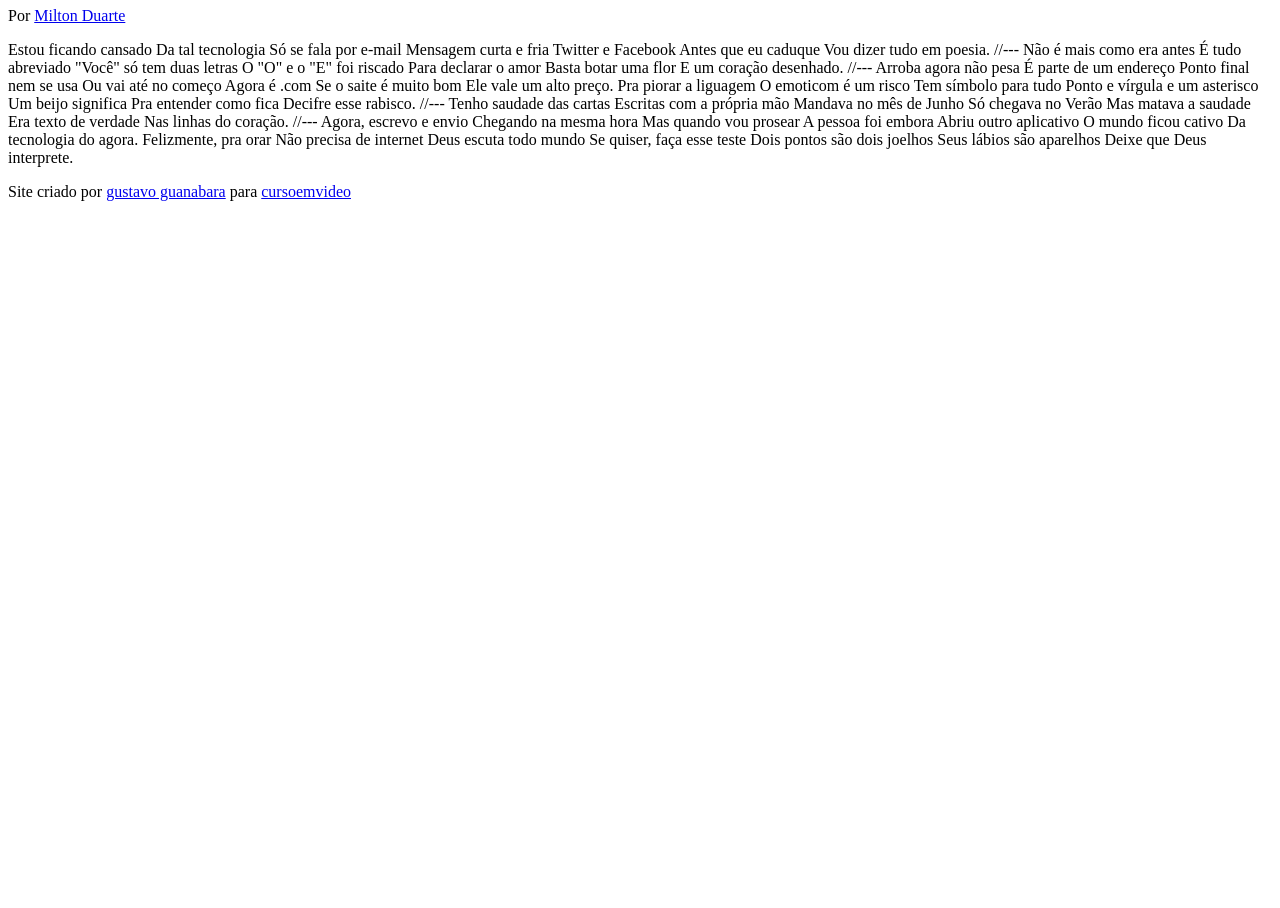
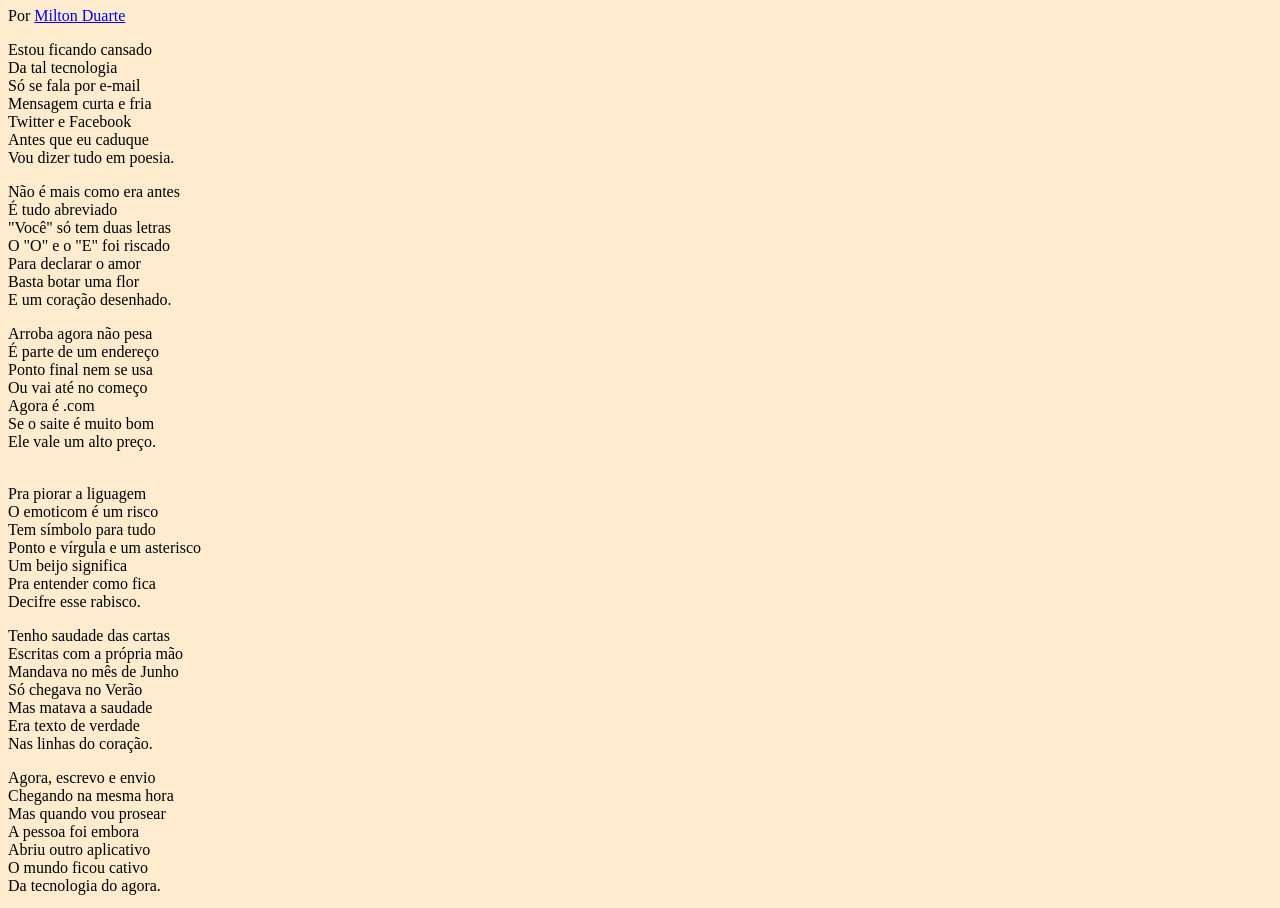
Before and after one commit to prfolgado/html-css, a plain HTML site: page desafios/desafio 012/index.html in a window 1280 px wide. Shown: the part 73-981 px from the top of the page. Before the commit the page ends 800 px from the top, so only its background shows below. Drawn offline with Linux system fonts and the light colour scheme.

Commit message:
atualizar

```diff
--- /dev/null
+++ b/desafios/desafio 012/estilo/style.css
@@ -0,0 +1,4 @@
+@charset "UTF-8";
+body {
+    background-color: blanchedalmond;
+}
--- a/desafios/desafio 012/index.html
+++ b/desafios/desafio 012/index.html
@@ -4,6 +4,7 @@
     <meta charset="UTF-8">
     <meta name="viewport" content="width=device-width, initial-scale=1.0">
     <title>Cordel Moderno</title>
+    <link rel="stylesheet" href="estilo/style.css">
 </head>
 <body>
     <header>
@@ -11,69 +12,90 @@
         <p>Por <a href="https://www.recantodasletras.com.br/poesias/3186743" target="_blank">Milton Duarte</a></p>
     </header>
 
-    Estou ficando cansado
-    Da tal tecnologia
-    Só se fala por e-mail
-    Mensagem curta e fria
-    Twitter e Facebook
-    Antes que eu caduque
-    Vou dizer tudo em poesia.
+    <section>
+        <p>
+            Estou ficando cansado<br>
+            Da tal tecnologia<br>
+            Só se fala por e-mail<br>
+            Mensagem curta e fria<br>
+            Twitter e Facebook<br>
+            Antes que eu caduque<br>
+            Vou dizer tudo em poesia.
+        </p>
+    </section>
 
-    //---
 
-    Não é mais como era antes
-    É tudo abreviado
-    "Você" só tem duas letras
-    O "O" e o "E" foi riscado
-    Para declarar o amor
-    Basta botar uma flor
-    E um coração desenhado.
+    <section>
+        <p>
+            Não é mais como era antes<br>
+            É tudo abreviado <br>
+            "Você" só tem duas letras<br>
+            O "O" e o "E" foi riscado<br>
+            Para declarar o amor<br>
+            Basta botar uma flor<br>
+            E um coração desenhado.
+        </p>
+    </section>
 
-    //---
 
-    Arroba agora não pesa
-    É parte de um endereço
-    Ponto final nem se usa
-    Ou vai até no começo
-    Agora é .com
-    Se o saite é muito bom
-    Ele vale um alto preço.
+    <section>
 
-    Pra piorar a liguagem
-    O emoticom é um risco
-    Tem símbolo para tudo
-    Ponto e vírgula e um asterisco
-    Um beijo significa
-    Pra entender como fica
-    Decifre esse rabisco.
+            <p>
+                Arroba agora não pesa<br>
+                É parte de um endereço<br>
+                Ponto final nem se usa<br>
+                Ou vai até no começo<br>
+                Agora é .com<br>
+                Se o saite é muito bom<br>
+                Ele vale um alto preço.
+            </p>
+            <p>
+               <br> Pra piorar a liguagem<br>
+                O emoticom é um risco<br>
+                Tem símbolo para tudo<br>
+                Ponto e vírgula e um asterisco<br>
+                Um beijo significa<br>
+                Pra entender como fica<br>
+                Decifre esse rabisco.
+            </p>
 
-    //---
+    </section>
 
-    Tenho saudade das cartas
-    Escritas com a própria mão
-    Mandava no mês de Junho
-    Só chegava no Verão
-    Mas matava a saudade
-    Era texto de verdade
-    Nas linhas do coração.
 
-    //---
+    <section>
+        <p>
+            Tenho saudade das cartas<br>
+            Escritas com a própria mão<br>
+            Mandava no mês de Junho<br>
+            Só chegava no Verão<br>
+            Mas matava a saudade<br>
+            Era texto de verdade<br>
+            Nas linhas do coração.
+        </p>
+    </section>
 
-    Agora, escrevo e envio
-    Chegando na mesma hora
-    Mas quando vou prosear
-    A pessoa foi embora
-    Abriu outro aplicativo
-    O mundo ficou cativo
-    Da tecnologia do agora.
+    <section>
+            <p>
+                Agora, escrevo e envio<br>
+                Chegando na mesma hora<br>
+                Mas quando vou prosear<br>
+                A pessoa foi embora<br>
+                Abriu outro aplicativo<br>
+                O mundo ficou cativo<br>
+                Da tecnologia do agora.
+            </p>
 
-    Felizmente, pra orar
-    Não precisa de internet
-    Deus escuta todo mundo
-    Se quiser, faça esse teste
-    Dois pontos são dois joelhos
-    Seus lábios são aparelhos
-    Deixe que Deus interprete.
+            <p>
+                Felizmente, pra orar<br>
+                Não precisa de internet<br>
+                Deus escuta todo mundo<br>
+                Se quiser, faça esse teste<br>
+                Dois pontos são dois joelhos<br>
+                Seus lábios são aparelhos<br>
+                Deixe que Deus interprete.
+            </p>
+    </section>
+
     <footer>
         <p>Site criado por <a href="https://github.com/gustavoguanabara" target="_blank">gustavo guanabara</a> para <a href="https://www.cursoemvideo.com/" target="_blank">cursoemvideo</a></p>
     </footer>
```
